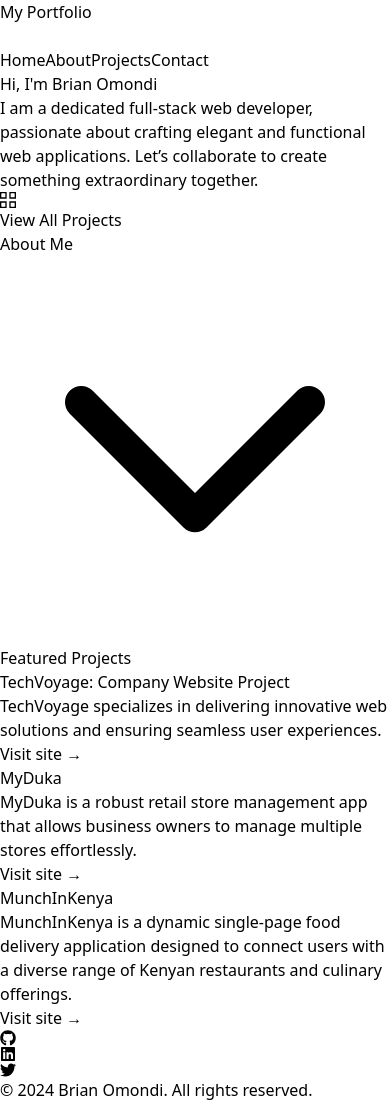
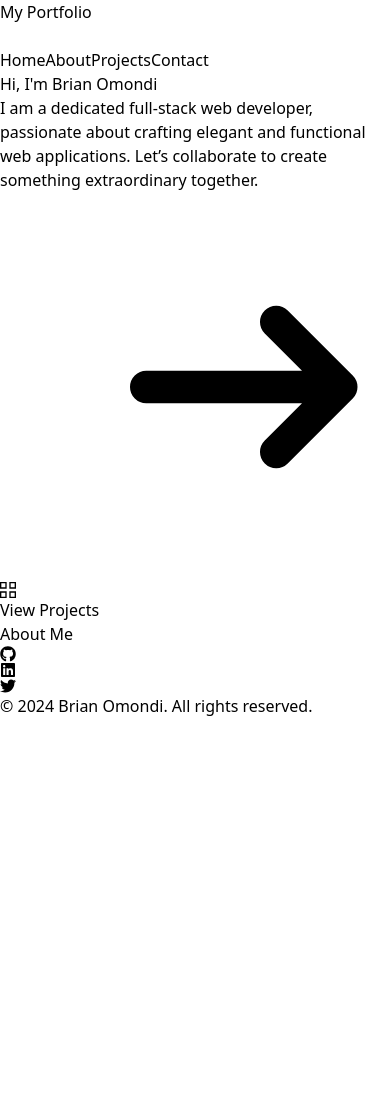
Before and after one commit to brianhilsden/portfolio, a Next.js app: page / in a window 390 px wide. After the commit the page ends 844 px from the top, so only its background shows below. Built offline with nearby package versions, Linux system fonts and the light colour scheme.

Commit message:
added 3d background animation for landing page desktop

```diff
--- a/package.json
+++ b/package.json
@@ -16,7 +16,8 @@
     "react": "^18",
     "react-dom": "^18",
     "react-icons": "^5.3.0",
-    "react-redux": "^9.1.2"
+    "react-redux": "^9.1.2",
+    "three": "^0.169.0"
   },
   "devDependencies": {
     "eslint": "^8",
--- a/src/app/globals.css
+++ b/src/app/globals.css
@@ -7,3 +7,7 @@
     animation: none;
   }
 }
+
+html, body {
+  overflow-x: hidden;
+}
--- a/src/app/page.js
+++ b/src/app/page.js
@@ -1,13 +1,99 @@
-// pages/index.js
 "use client";
+import { useEffect, useRef } from "react";
+import * as THREE from "three";
 import Link from "next/link";
 import { motion } from "framer-motion";
 import EncButton from "./components/common/EncryptButton";
 
 export default function Home() {
+  const backgroundRef = useRef(null);
+
+  useEffect(() => {
+    // Check if the device can handle the 3D scene (avoid heavy rendering on mobile)
+    const isMobile = window.innerWidth <= 768;
+    if (isMobile) return;
+
+    // Lazy-load the scene setup
+    let renderer, scene, camera, particles;
+
+    const initScene = () => {
+      // Scene setup
+      scene = new THREE.Scene();
+      camera = new THREE.PerspectiveCamera(
+        75,
+        window.innerWidth / window.innerHeight,
+        0.1,
+        1000
+      );
+      camera.position.z = 5;
+
+      renderer = new THREE.WebGLRenderer({ alpha: true });
+      renderer.setSize(window.innerWidth, window.innerHeight);
+      backgroundRef.current.appendChild(renderer.domElement);
+
+      // Particles setup with reduced particle count
+      const particlesGeometry = new THREE.BufferGeometry();
+      const particlesCount = 2000;
+      const posArray = new Float32Array(particlesCount * 3);
+
+      for (let i = 0; i < particlesCount * 3; i++) {
+        posArray[i] = (Math.random() - 0.5) * 10;
+      }
+
+      particlesGeometry.setAttribute(
+        "position",
+        new THREE.BufferAttribute(posArray, 3)
+      );
+
+      const particlesMaterial = new THREE.PointsMaterial({
+        size: 0.02,
+        color: 0x888888,
+      });
+
+      particles = new THREE.Points(particlesGeometry, particlesMaterial);
+      scene.add(particles);
+
+      // Animation loop
+      const animate = () => {
+        requestAnimationFrame(animate);
+        particles.rotation.y += 0.001;
+        renderer.render(scene, camera);
+      };
+      animate();
+    };
+
+    initScene();
+
+    // Throttling resize handling
+    const handleResize = () => {
+      if (renderer && camera) {
+        renderer.setSize(window.innerWidth, window.innerHeight);
+        camera.aspect = window.innerWidth / window.innerHeight;
+        camera.updateProjectionMatrix();
+      }
+    };
+    let resizeTimeout;
+    const throttledResize = () => {
+      if (resizeTimeout) clearTimeout(resizeTimeout);
+      resizeTimeout = setTimeout(handleResize, 150);
+    };
+    window.addEventListener("resize", throttledResize);
+
+    // Clean up on unmount
+    return () => {
+      window.removeEventListener("resize", throttledResize);
+      if (backgroundRef.current && renderer) {
+        backgroundRef.current.removeChild(renderer.domElement);
+      }
+    };
+  }, []);
+
   return (
-    <section className="min-h-screen bg-gray-900 text-white flex items-center py-20">
-      <div className="container mx-auto px-8">
+    <section className="relative min-h-screen bg-gray-900 text-white flex items-center py-20">
+      {/* 3D Background */}
+      <div ref={backgroundRef} className="absolute inset-0 z-0" />
+
+      <div className="container mx-auto px-8 z-10">
         {/* Hero Section */}
         <div className="flex flex-col items-center text-center">
           <motion.h1
@@ -37,26 +123,15 @@ export default function Home() {
             animate={{ opacity: 1, scale: 1 }}
             transition={{ duration: 0.8, delay: 0.4 }}
           >
-            <Link href="/projects">
-              <EncButton text={"View All Projects"} />
-            </Link>
-            <Link
-              href="/about"
-              className="px-6 py-3 bg-gray-800 hover:bg-gray-700 text-white rounded-full font-semibold transition"
-            >
-              About Me
-            </Link>
-          </motion.div>
-        </div>
-
-        {/* Scrolling Arrow Down */}
+            <Link href="/projects" className="flex items-center gap-2">
               <motion.div
-          className="mt-20 flex justify-center"
+                className="mt-2 sm:flex justify-center hidden"
                 initial={{ opacity: 0, y: 20 }}
                 animate={{ opacity: 1, y: 0 }}
                 transition={{ duration: 0.8, delay: 0.6 }}
               >
-          <a href="#featured-projects">
+                {" "}
+                {/* Link to the relevant section */}
                 <svg
                   className="w-8 h-8 text-indigo-500 animate-bounce"
                   fill="none"
@@ -68,81 +143,22 @@ export default function Home() {
                     strokeLinecap="round"
                     strokeLinejoin="round"
                     strokeWidth="2"
-                d="M19 9l-7 7-7-7"
+                    d="M9 12h12m0 0l-4 4m4-4l-4-4" // This line points right
                   />
                 </svg>
-          </a>
-        </motion.div>
-
-        {/* Featured Projects Section */}
-        <motion.div
-          id="featured-projects"
-          className="mt-32"
-          initial={{ opacity: 0 }}
-          animate={{ opacity: 1 }}
-          transition={{ duration: 0.8, delay: 0.8 }}
+              </motion.div>{" "}
+              <EncButton text={"View Projects"} />
+            </Link>
+            <Link
+              href="/about"
+              className="px-6 py-3 bg-gray-800 hover:bg-gray-700 text-white rounded-full font-semibold transition"
             >
-          <h2 className="text-3xl font-bold text-center mb-12">
-            Featured Projects
-          </h2>
-          <div className="grid grid-cols-1 md:grid-cols-3 gap-8">
-            {/* Project Card Example */}
-            <motion.div
-              className="bg-gray-800 rounded-lg shadow-lg p-6 hover:bg-gray-700 transition"
-              whileHover={{ scale: 1.05 }}
-            >
-              <h3 className="text-xl font-semibold mb-4">
-                TechVoyage: Company Website Project
-              </h3>
-              <p className="text-gray-300">
-                TechVoyage specializes in delivering innovative web solutions
-                and ensuring seamless user experiences.
-              </p>
-              <Link
-                href="https://techvoyage-kenya.github.io/TechVoyage-website/#/"
-                target="_blank"
-                className="text-indigo-500 mt-4 inline-block"
-              >
-                Visit site →
-              </Link>
-            </motion.div>
-
-            <motion.div
-              className="bg-gray-800 rounded-lg shadow-lg p-6 hover:bg-gray-700 transition"
-              whileHover={{ scale: 1.05 }}
-            >
-              <h3 className="text-xl font-semibold mb-4">MyDuka</h3>
-              <p className="text-gray-300">
-                MyDuka is a robust retail store management app that allows
-                business owners to manage multiple stores effortlessly.
-              </p>
-              <Link
-                href="https://brianhilsden.github.io/MyDuka-FrontEnd/#/"
-                target="_blank"
-                className="text-indigo-500 mt-4 inline-block"
-              >
-                Visit site →
-              </Link>
-            </motion.div>
-
-            <motion.div
-              className="bg-gray-800 rounded-lg shadow-lg p-6 hover:bg-gray-700 transition"
-              whileHover={{ scale: 1.05 }}
-            >
-              <h3 className="text-xl font-semibold mb-4">MunchInKenya</h3>
-              <p className="text-gray-300">
-              MunchInKenya is a dynamic single-page food delivery application designed to connect users with a diverse range of Kenyan restaurants and culinary offerings.
-              </p>
-              <Link
-                href="https://brianhilsden.github.io/MunchInKenya-fe/"
-                target="_blank"
-                className="text-indigo-500 mt-4 inline-block"
-              >
-                Visit site →
+              About Me
             </Link>
           </motion.div>
         </div>
-        </motion.div>
+
+        {/* Scrolling Arrow Right */}
       </div>
     </section>
   );
```
Also changed, not shown: 1 other file (tests, documents, lock files or other folders). Lines whose indentation alone changed are shown as unchanged.
